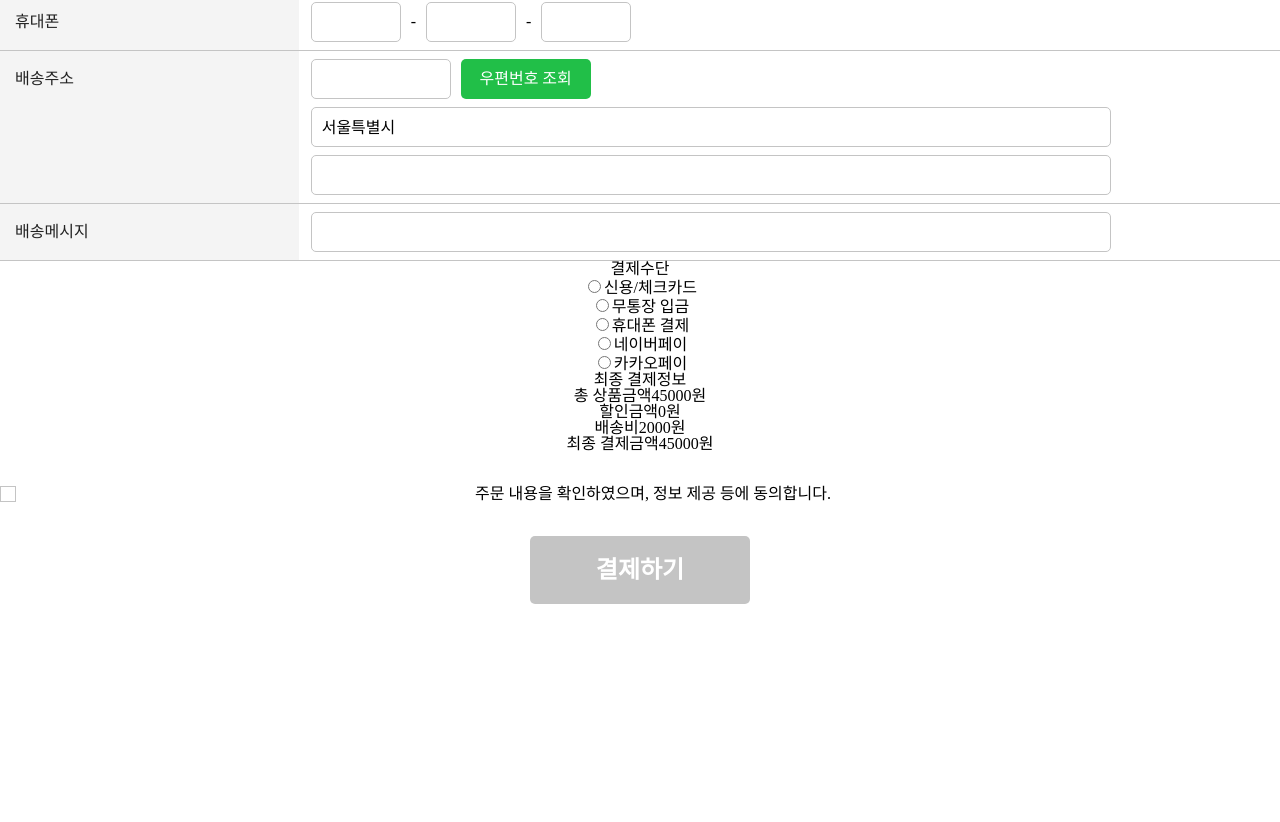
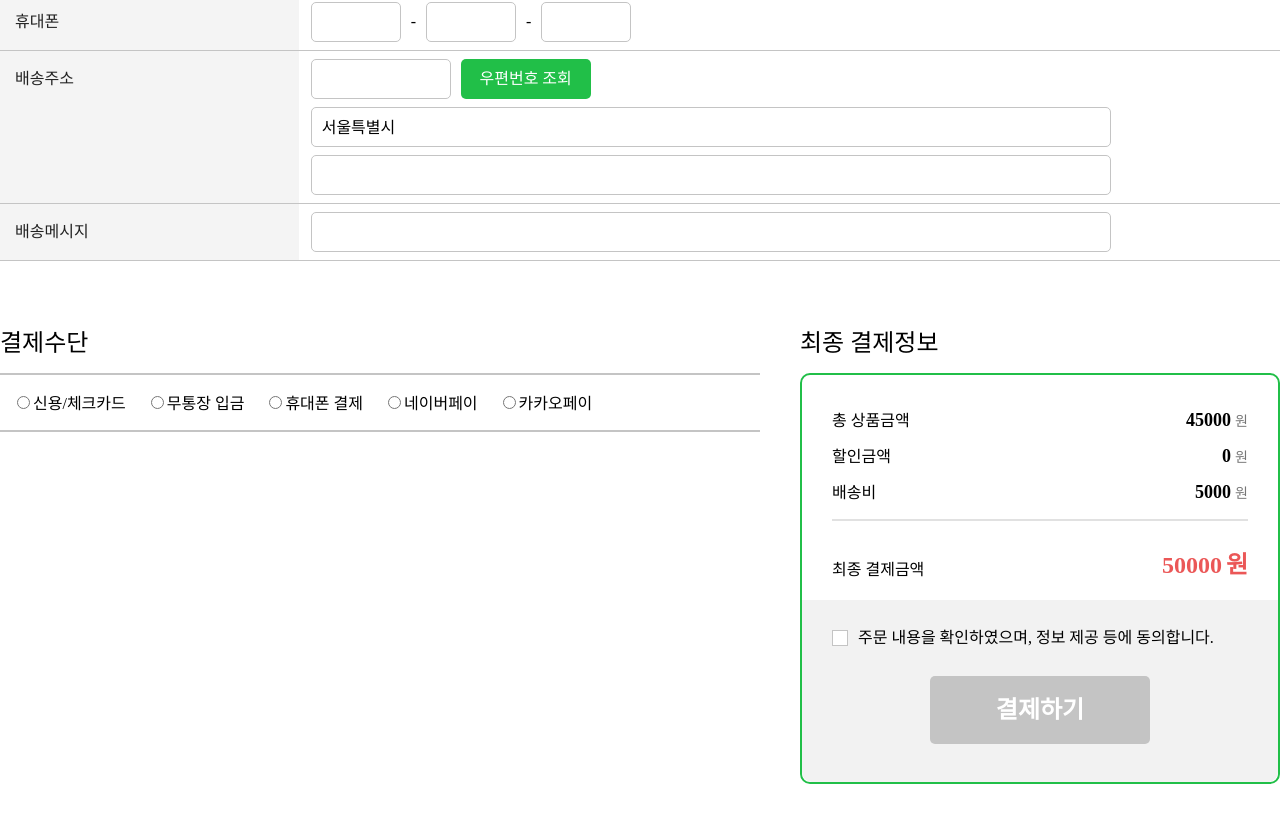
Before and after one commit to jsunbin/hodu2, a React (Create React App) app: page / in a window 1280 px wide. Shown: the part 1422-2244 px from the top of the page. After the commit the page ends 2206 px from the top, so only its background shows below. Built offline with nearby package versions, Linux system fonts and the light colour scheme.

Commit message:
결제 페이지 - 결제수단, 최종 결제정보 마크업

```diff
--- a/src/pages/OrderPage.jsx
+++ b/src/pages/OrderPage.jsx
@@ -1,11 +1,11 @@
 import React from 'react';
 import Nav from '../components/Nav';
 import OrderItem from '../components/OrderItem';
-import styles from './OrderPage.module.css';
-import mock from '../data/cartItemListMock.json';
 import Button from '../components/Button';
 import Input from '../components/Input';
 import HorizontalRule from '../components/HorizontalRule';
+import styles from './OrderPage.module.css';
+import mock from '../data/cartItemListMock.json';
 
 function OrderPage() {
   const items = mock;
@@ -148,9 +148,10 @@ function OrderPage() {
                 </tbody>
               </table>
 
-              <div>
-                <h3>결제수단</h3>
-                <ul className="pay-method">
+              <div className={styles['order-payment-box']}>
+                <div className={styles.left}>
+                  <h3 className={styles['sub-title']}>결제수단</h3>
+                  <ul className={styles['pay-method']}>
                     <li>
                       <input
                         type="radio"
@@ -199,26 +200,39 @@ function OrderPage() {
                   </ul>
                 </div>
 
-              <div>
-                <h3>최종 결제정보</h3>
-                <ul className={styles['total-payment-box']}>
+                <div className={styles.right}>
+                  <h3 className={styles['sub-title']}>최종 결제정보</h3>
+                  <div className={styles['total-payment-box']}>
+                    <ul className={styles['total-order']}>
                       <li>
-                    <span>총 상품금액</span>
-                    <span>45000원</span>
+                        <span className={styles['txt-title']}>총 상품금액</span>
+                        <span className={styles['txt-cont']}>
+                          <strong className={styles['txt-num']}>45000</strong>원
+                        </span>
                       </li>
                       <li>
-                    <span>할인금액</span>
-                    <span>0원</span>
+                        <span className={styles['txt-title']}>할인금액</span>
+                        <span className={styles['txt-cont']}>
+                          <strong className={styles['txt-num']}>0</strong>원
+                        </span>
                       </li>
-                  <li>
-                    <span>배송비</span>
-                    <span>2000원</span>
+                      <li className={styles.delivery}>
+                        <span className={styles['txt-title']}>배송비</span>
+                        <span className={styles['txt-cont']}>
+                          <strong className={styles['txt-num']}>5000</strong>원
+                        </span>
                       </li>
-                  <li>
-                    <span>최종 결제금액</span>
-                    <span>45000원</span>
+                      <HorizontalRule />
+                      <li className={styles.total}>
+                        <span className={styles['txt-title']}>
+                          최종 결제금액
+                        </span>
+                        <span className={styles['txt-cont']}>
+                          <strong className={styles['txt-num']}>50000</strong>원
+                        </span>
                       </li>
-                  <li>
+                    </ul>
+                    <div className={styles.pay}>
                       <div className={styles['agree-box']}>
                         <input
                           type="checkbox"
@@ -235,13 +249,13 @@ function OrderPage() {
                           </p>
                         </label>
                       </div>
-                  </li>
-                  <li>
+
                       <Button size="large" disabled>
                         결제하기
                       </Button>
-                  </li>
-                </ul>
+                    </div>
+                  </div>
+                </div>
               </div>
             </form>
           </div>
--- a/src/pages/OrderPage.module.css
+++ b/src/pages/OrderPage.module.css
@@ -58,45 +58,6 @@
   font-size: 24px;
   font-weight: 700;
   margin-left: 10px;
-}
-
-/* 약관동의 */
-.agree-box {
-  /*width: 480px;*/
-  position: relative;
-  margin: 34px 0;
-}
-
-.agree-text {
-  padding-left: 26px;
-}
-
-.check-label a {
-  color: #767676;
-  font-size: 16px;
-  font-weight: 700;
-  text-decoration: underline;
-}
-.check-label:before {
-  width: 16px;
-  height: 16px;
-  display: inline-block;
-  content: '';
-  background: url('../assets/check-box.svg') no-repeat center;
-  position: absolute;
-  left: 0;
-}
-
-/* checked */
-.agree-box input:checked + .check-label:before {
-  width: 16px;
-  height: 16px;
-  display: inline-block;
-  content: '';
-  background: url('../assets/check-fill-box.svg') no-repeat center;
-  position: absolute;
-  left: 0;
-  z-index: 10;
 }
 
 /* 배송 정보 */
@@ -188,3 +149,140 @@
   border-radius: 5px;
   padding: 0 10px;
 }
+
+/* ===== 결제 수단, 최종 결제 */
+.order-payment-box {
+  width: 100%;
+  margin-top: 30px;
+}
+/* ===== 결제수단 */
+.order-payment-box .left {
+  float: left;
+  width: 760px;
+}
+.pay-method {
+  text-align: left;
+  border-top: 2px solid #c4c4c4;
+  border-bottom: 2px solid #c4c4c4;
+  padding: 18px 0 18px 12px;
+}
+.pay-method li {
+  display: inline-block;
+}
+.pay-method li:not(:first-of-type) {
+  margin-left: 20px;
+}
+/* 결제수단 ===== */
+
+/* ====== 최종 결제정보 */
+.order-payment-box .right {
+  float: right;
+  width: 480px;
+}
+.total-payment-box {
+  width: 100%;
+  min-height: 400px;
+  display: flex;
+  flex-direction: column;
+  justify-content: space-between;
+  border-radius: 10px;
+  border: 2px solid #21bf48;
+  padding-top: 32px;
+}
+.total-order {
+  padding: 0 30px;
+}
+.total-order li {
+  display: flex;
+  justify-content: space-between;
+  align-items: flex-end;
+  margin-bottom: 12px;
+}
+.total-order li .txt-title {
+  color: #000;
+  font-size: 16px;
+  font-style: normal;
+  font-weight: 400;
+  line-height: normal;
+}
+.total-order li .txt-cont {
+  color: #767676;
+  font-size: 14px;
+  font-style: normal;
+  font-weight: 400;
+  line-height: normal;
+}
+.total-order li .txt-cont .txt-num {
+  color: #000;
+  text-align: right;
+  font-size: 18px;
+  font-style: normal;
+  font-weight: 700;
+  line-height: normal;
+  margin-right: 4px;
+}
+.total-order li.delivery {
+  margin-bottom: 16px;
+}
+.total-order li.total {
+  margin: 24px 0 20px;
+}
+.total-order li.total .txt-cont,
+.total-order li.total .txt-cont .txt-num {
+  color: #eb5757;
+  text-align: right;
+  font-size: 24px;
+  font-style: normal;
+  font-weight: 700;
+  line-height: normal;
+}
+.total-payment-box .pay {
+  min-height: 182px;
+  background: #f2f2f2;
+  border-radius: 0 0 10px 10px;
+  padding: 0 30px;
+}
+.total-payment-box .pay .agree-text {
+  text-align: left;
+}
+
+/* 약관동의 */
+.agree-box {
+  /*width: 480px;*/
+  position: relative;
+  margin: 30px 0;
+}
+
+.agree-text {
+  padding-left: 26px;
+}
+
+.check-label a {
+  color: #767676;
+  font-size: 16px;
+  font-weight: 700;
+  text-decoration: underline;
+}
+.check-label:before {
+  width: 16px;
+  height: 16px;
+  display: inline-block;
+  content: '';
+  background: url('../assets/check-box.svg') no-repeat center;
+  position: absolute;
+  left: 0;
+}
+
+/* checked */
+.agree-box input:checked + .check-label:before {
+  width: 16px;
+  height: 16px;
+  display: inline-block;
+  content: '';
+  background: url('../assets/check-fill-box.svg') no-repeat center;
+  position: absolute;
+  left: 0;
+  z-index: 10;
+}
+/* 최종 결제정보 ===== */
+/* 결제 수단, 최종 결제 ===== */
```
Lines whose indentation alone changed are shown as unchanged.
